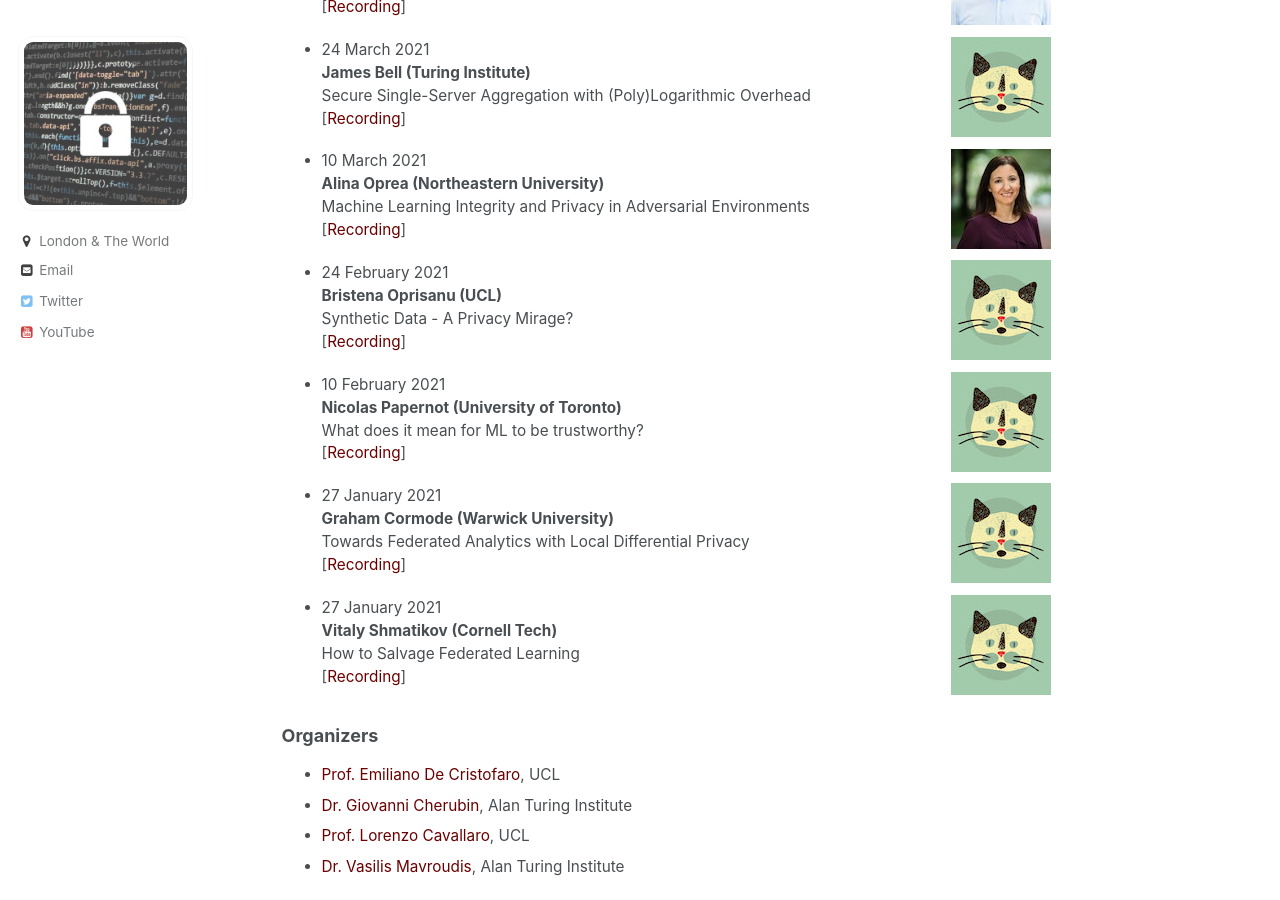
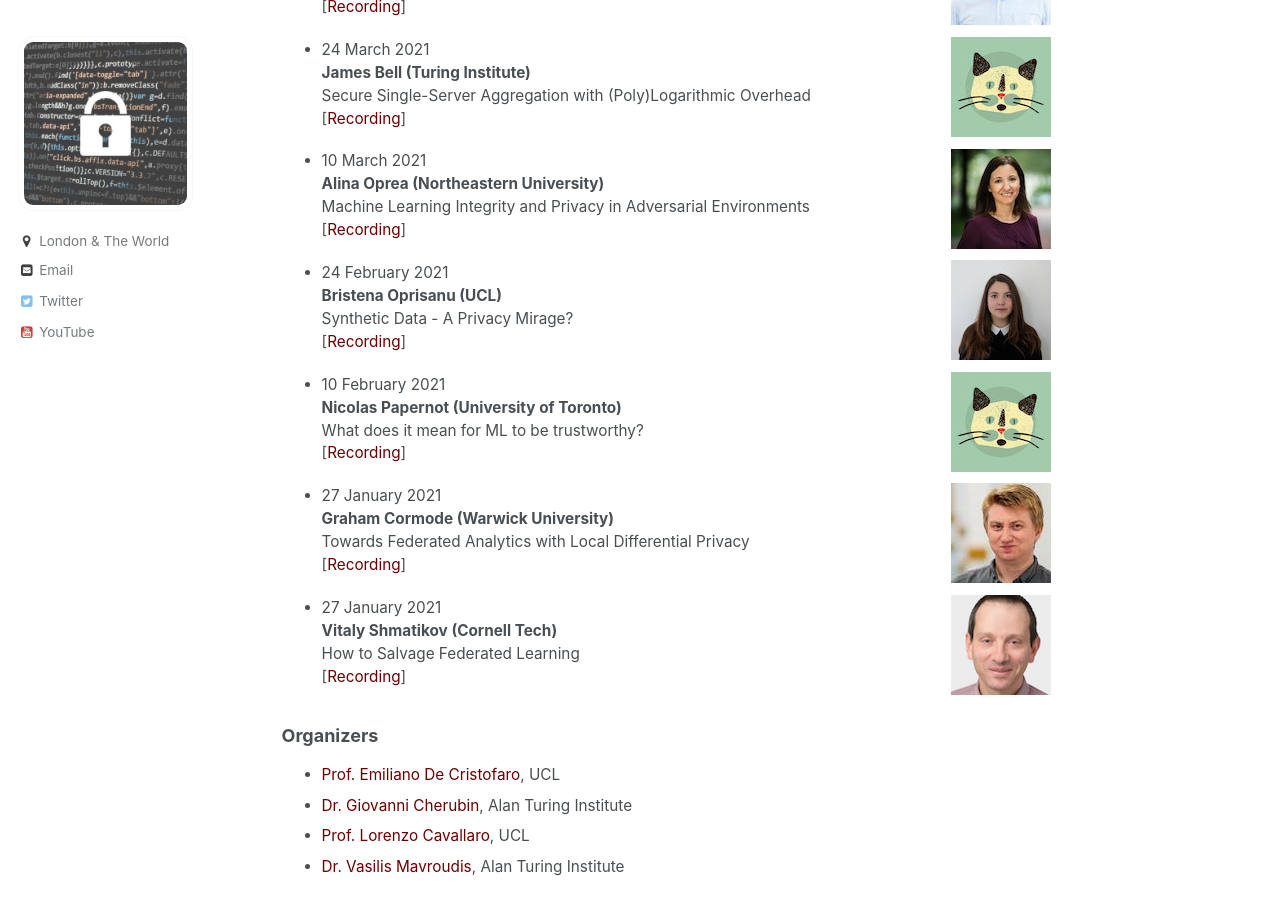
Before and after one commit to prisec-ml/prisec-ml.github.io, a Jekyll site: the page built from _pages/about.md, in a window 1280 px wide and 900 px high, scrolled down 3111 px. Built offline with Jekyll 4.4.1, drawn with Linux system fonts in a browser that asks for light colours.

Commit message:
vitaly and pics

```diff
--- a/_pages/about.md
+++ b/_pages/about.md
@@ -161,7 +161,7 @@ Secure Single-Server Aggregation with (Poly)Logarithmic Overhead
 Machine Learning Integrity and Privacy in Adversarial Environments
 [[Recording](https://www.youtube.com/watch?v=ihp2NMIuJD4)]
 
-<img src="../images/cat.jpg" style="float:right;width:100px;height:100px;margin-top:0px">
+<img src="../images/bristena.jpg" style="float:right;width:100px;height:100px;margin-top:0px">
 - 24 February 2021
 **Bristena Oprisanu (UCL)**
 Synthetic Data - A Privacy Mirage?
@@ -173,13 +173,13 @@ Synthetic Data - A Privacy Mirage?
 What does it mean for ML to be trustworthy?
 [[Recording](https://www.youtube.com/watch?v=26uls-FLAfA)]
 
-<img src="../images/cat.jpg" style="float:right;width:100px;height:100px;margin-top:0px">
+<img src="../images/graham.jpg" style="float:right;width:100px;height:100px;margin-top:0px">
 - 27 January 2021
 **Graham Cormode (Warwick University)**
 Towards Federated Analytics with Local Differential Privacy
 [[Recording](https://www.youtube.com/watch?v=cCEgFNtWG5E)]
 
-<img src="../images/cat.jpg" style="float:right;width:100px;height:100px;margin-top:0px">
+<img src="../images/vitaly.jpg" style="float:right;width:100px;height:100px;margin-top:0px">
 - 27 January 2021
 **Vitaly Shmatikov (Cornell Tech)**
 How to Salvage Federated Learning
```
